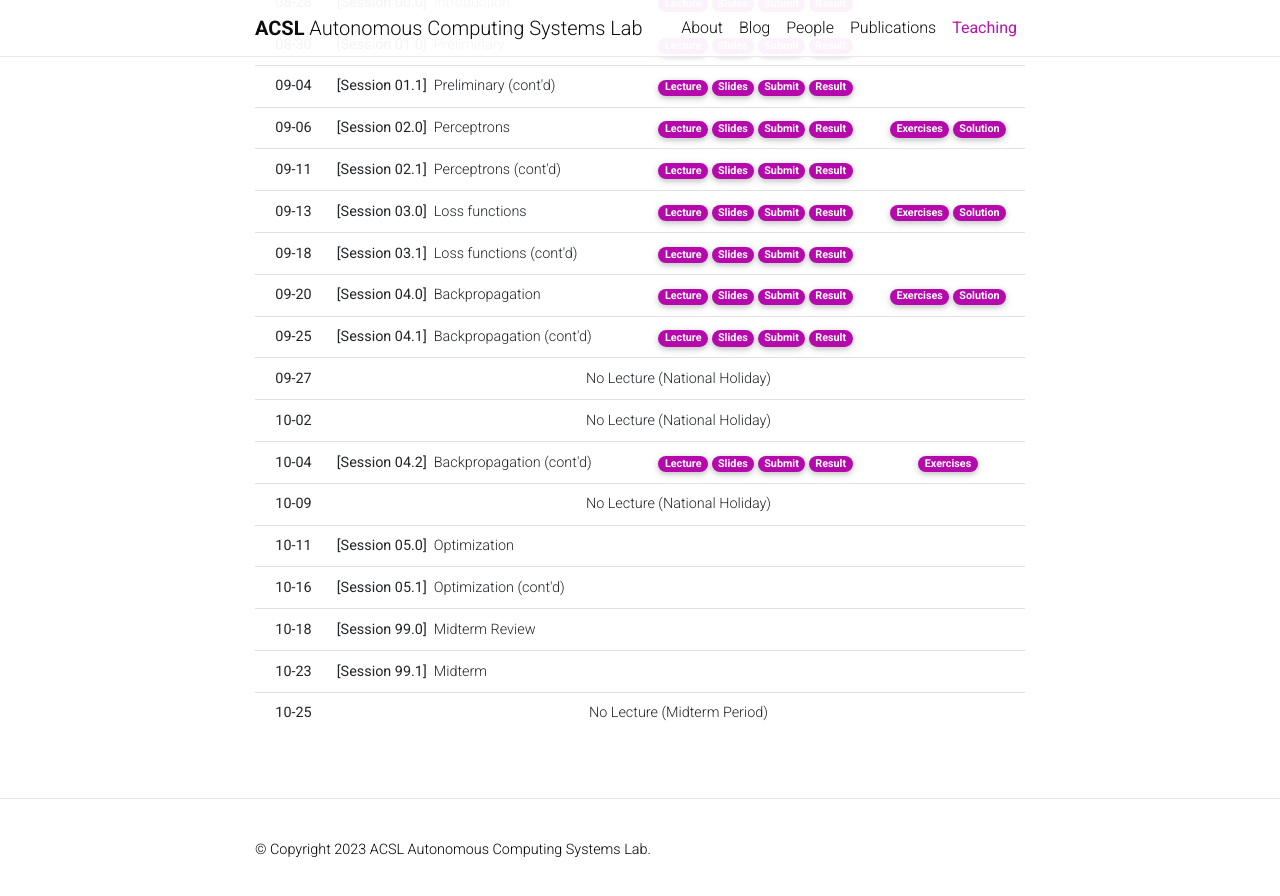
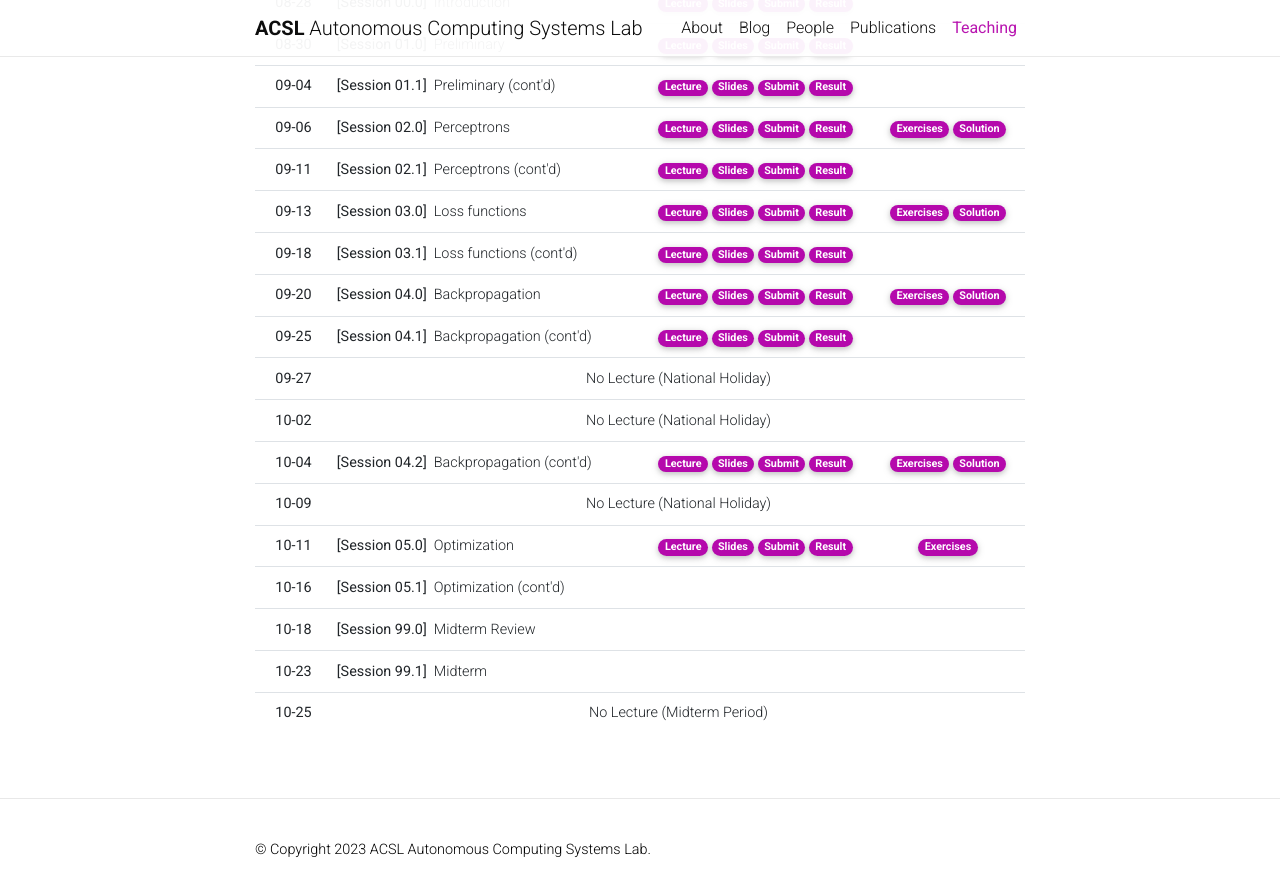
Before and after one commit to Uehwan/Uehwan.github.io, a Jekyll site: the page built from _teaching/aiexplab23fall.md, in a window 1280 px wide and 900 px high, scrolled down 1166 px. Shown: the top 896 px of the window. Built offline with Jekyll 4.4.1, drawn with Linux system fonts in a browser that asks for light colours; nearby versions of some CDN libraries; comment, search, counter and statistics services are not loaded; a style sheet for code colours, icons or effects is not loaded.

Commit message:
10-11 class materials

```diff
--- a/_teaching/aiexplab23fall.md
+++ b/_teaching/aiexplab23fall.md
@@ -178,7 +178,7 @@
       </td>
       <td>
         <a href="https://colab.research.google.com/drive/1AKGwvkCDZnnOMbhvqO5D17iSYIqcsCNf?usp=sharing" target="_blank" class="badge badge-pill" style="background-color:#B509AC;">Exercises</a>
-        <a href="https://colab.research.google.com/drive/1Jd_xswFdWDLFDZi4SH0FMaImDQCpVppp?usp=sharing" target="_blank" class="badge badge-pill" style="background-color:#B509AC;"></a>
+        <a href="https://colab.research.google.com/drive/1Jd_xswFdWDLFDZi4SH0FMaImDQCpVppp?usp=sharing" target="_blank" class="badge badge-pill" style="background-color:#B509AC;">Solution</a>
       </td>
     </tr>
     <tr>
@@ -189,19 +189,22 @@
       <th scope="row">10-11</th>
       <td class="text-left"><b>[Session 05.0]</b> &nbsp;Optimization</td>
       <td>
-        <!--a href="" target="_blank" class="badge badge-pill" style="background-color:#B509AC;">Lecture</a>
-        <a href="" target="_blank" class="badge badge-pill" style="background-color:#B509AC;">Slides</a>
-        <a href="" target="_blank" class="badge badge-pill" style="background-color:#B509AC;">Submit</a>
-        <a href="" target="_blank" class="badge badge-pill" style="background-color:#B509AC;">Result</a-->
+        <a href="https://colab.research.google.com/drive/1bry1OIQ2fMgyVHoxxuf-lW8LiEMzuRLg?usp=sharing" target="_blank" class="badge badge-pill" style="background-color:#B509AC;">Lecture</a>
+        <a href="https://docs.google.com/presentation/d/1rjXN0Pudol0DoaEIm-Am8cjFGsFNoSBstGxcKL60P_I/edit?usp=sharing" target="_blank" class="badge badge-pill" style="background-color:#B509AC;">Slides</a>
+        <a href="https://forms.gle/KuCdq1SbMY6YwBtR8" target="_blank" class="badge badge-pill" style="background-color:#B509AC;">Submit</a>
+        <a href="https://docs.google.com/spreadsheets/d/1iQv_L15pVmnPGsWF-icosnzYiAKdnUze7bdpHD_wevs/edit?usp=sharing" target="_blank" class="badge badge-pill" style="background-color:#B509AC;">Result</a>
       </td>
-      <td></td>
+      <td>
+        <a href="https://colab.research.google.com/drive/1vndkdUFAsGYEAswZLK4Gf1wKrwzpkxK5?usp=sharing" target="_blank" class="badge badge-pill" style="background-color:#B509AC;">Exercises</a>
+        <a href="https://colab.research.google.com/drive/1pe4udBEDOxRZiPVBG5wYV1QuJjOW6Lkz?usp=sharing" target="_blank" class="badge badge-pill" style="background-color:#B509AC;"></a>
+      </td>
     </tr>
     <tr>
       <th scope="row">10-16</th>
       <td class="text-left"><b>[Session 05.1]</b> &nbsp;Optimization (cont'd)</td>
       <td>
         <!--a href="" target="_blank" class="badge badge-pill" style="background-color:#B509AC;">Lecture</a>
-        <a href="" target="_blank" class="badge badge-pill" style="background-color:#B509AC;">Slides</a>
+        <a href="https://docs.google.com/presentation/d/1rjXN0Pudol0DoaEIm-Am8cjFGsFNoSBstGxcKL60P_I/edit?usp=sharing" target="_blank" class="badge badge-pill" style="background-color:#B509AC;">Slides</a>
         <a href="" target="_blank" class="badge badge-pill" style="background-color:#B509AC;">Submit</a>
         <a href="" target="_blank" class="badge badge-pill" style="background-color:#B509AC;">Result</a-->
       </td>
```
